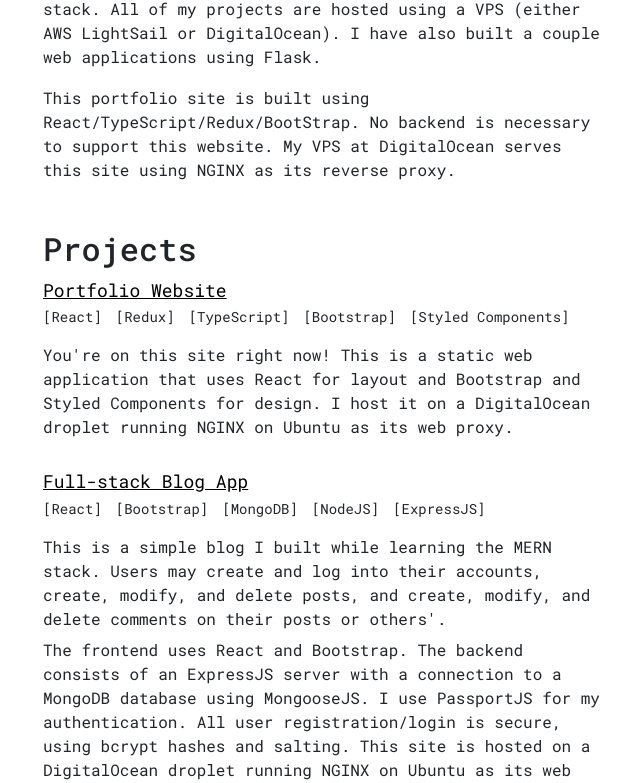
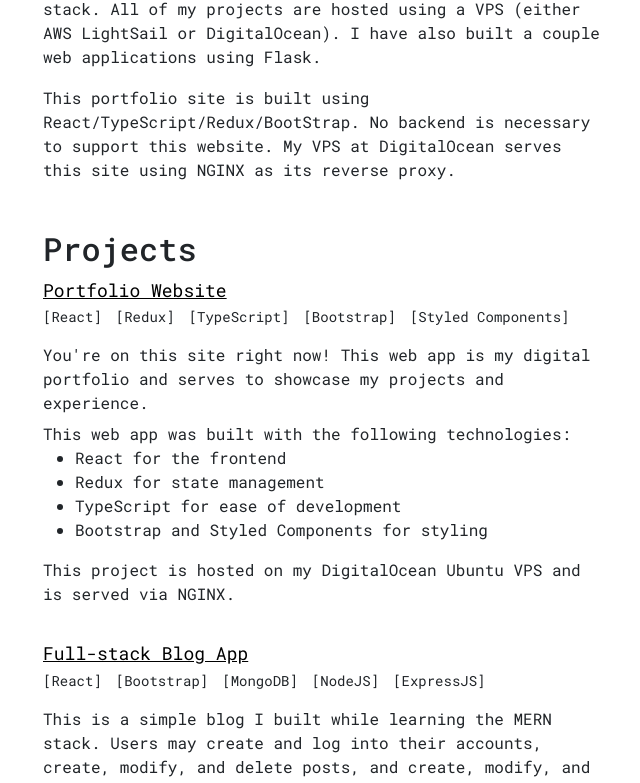
Before and after one commit to jarmeister99/portfolio, a React (Create React App) app: page / in a window 1280 px wide. Shown: the part 533-1316 px from the top of the page, without its empty margins (318-958 px from the left). Built offline with nearby package versions, Linux system fonts and the light colour scheme.

Commit message:
updated portfolio website entry to make it more readable

```diff
--- a/src/components/Section/sections/Projects.tsx
+++ b/src/components/Section/sections/Projects.tsx
@@ -12,8 +12,19 @@
                 <span>[Styled Components]</span>
             </TagContainer>
             <CloseParagraph fontSize={0}>
-                You're on this site right now! This is a static web application that uses React for layout and Bootstrap and Styled Components for design.
-                I host it on a DigitalOcean droplet running NGINX on Ubuntu as its web proxy.
+                You're on this site right now! This web app is my digital portfolio and serves to showcase my projects and experience.
+            </CloseParagraph>
+            <CloseParagraph fontSize={0} spacing={1}>
+                This web app was built with the following technologies:
+                <ul>
+                    <li>React for the frontend</li>
+                    <li>Redux for state management</li>
+                    <li>TypeScript for ease of development</li>
+                    <li>Bootstrap and Styled Components for styling</li>
+                </ul>
+            </CloseParagraph>
+            <CloseParagraph fontSize={0} spacing={1}>
+                This project is hosted on my DigitalOcean Ubuntu VPS and is served via NGINX.
             </CloseParagraph>
             <br/>
             <CloseParagraph fontSize={1}><FancyLink href="https://blog.jaredfoster.dev">Full-stack Blog App</FancyLink></CloseParagraph>
```
Also changed, not shown: 1 other file (tests, documents, lock files or other folders).
